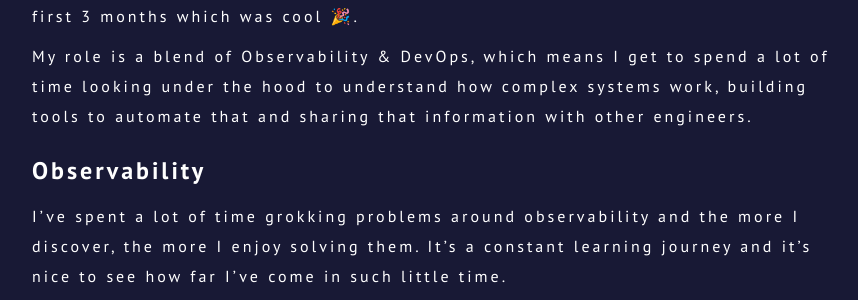
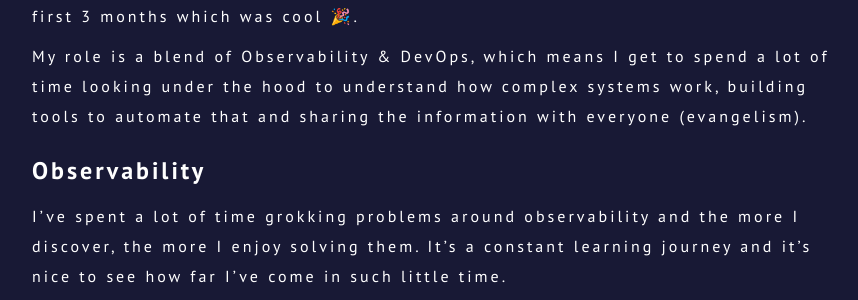
Before and after one commit to OpeOnikute/opeonikute.github.io, a Jekyll site: the page built from posts/2020-year-in-review.md, in a window 1280 px wide and 900 px high, scrolled down 596 px. Shown: the part 214-514 px from the top of the window, without its empty margins (208-1066 px from the left). Built offline with Jekyll 4.4.1, drawn with Linux system fonts in a browser that asks for light colours.

Commit message:
minor edit reloaded

```diff
--- a/posts/2020-year-in-review.md
+++ b/posts/2020-year-in-review.md
@@ -23,7 +23,7 @@ I transitioned from a previous full-stack role to a DevOps role at [Paystack](ht
 
 My reasons for the transition were achieved in just 6 months and then my expectations kept getting exceeded. I also managed to get promoted within my first 3 months which was cool 🎉.
 
-My role is a blend of Observability & DevOps, which means I get to spend a lot of time looking under the hood to understand how complex systems work, building tools to automate that and sharing that information with other engineers.
+My role is a blend of Observability & DevOps, which means I get to spend a lot of time looking under the hood to understand how complex systems work, building tools to automate that and sharing the information with everyone (evangelism).
 
 ## Observability
 
```
